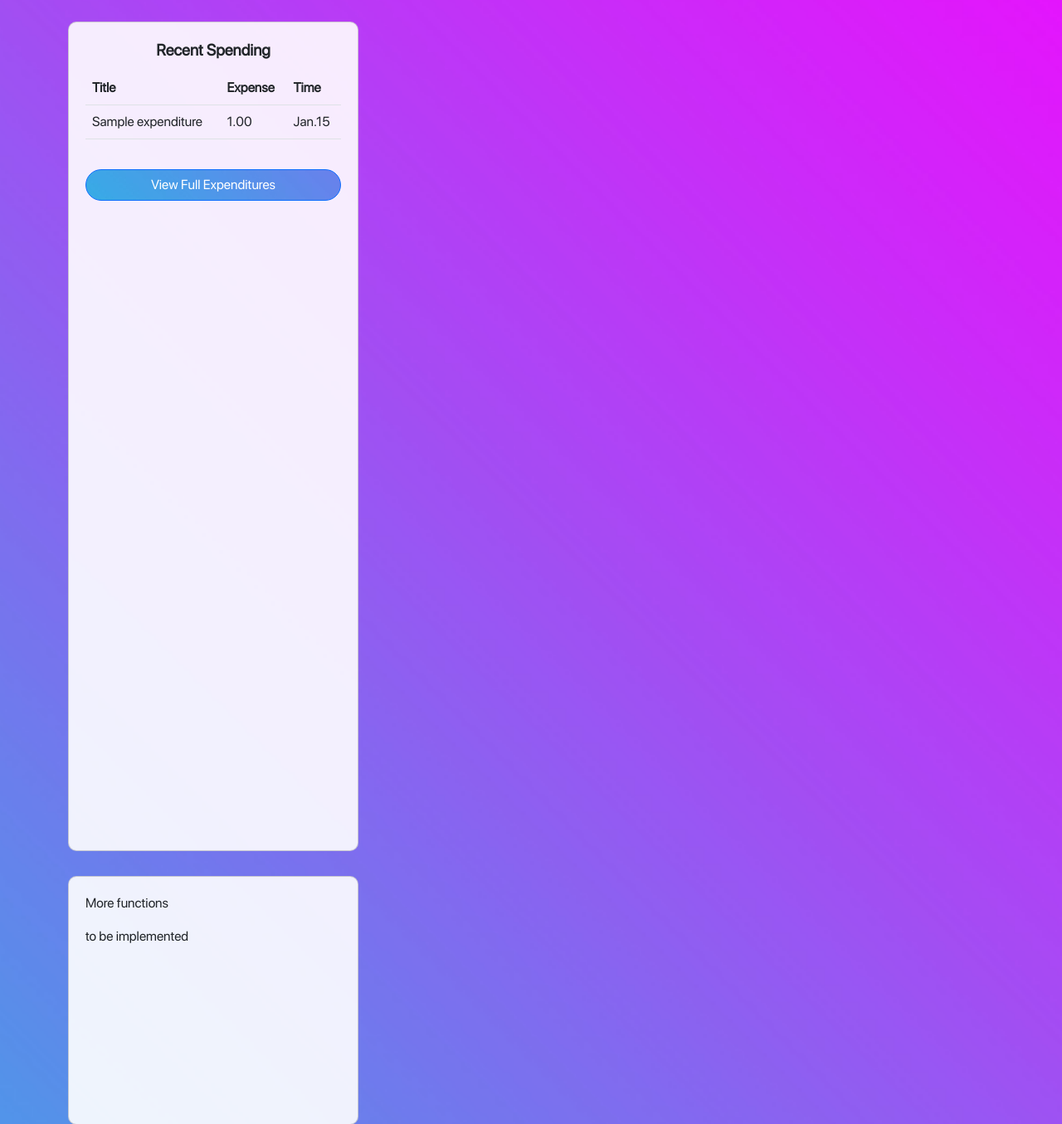
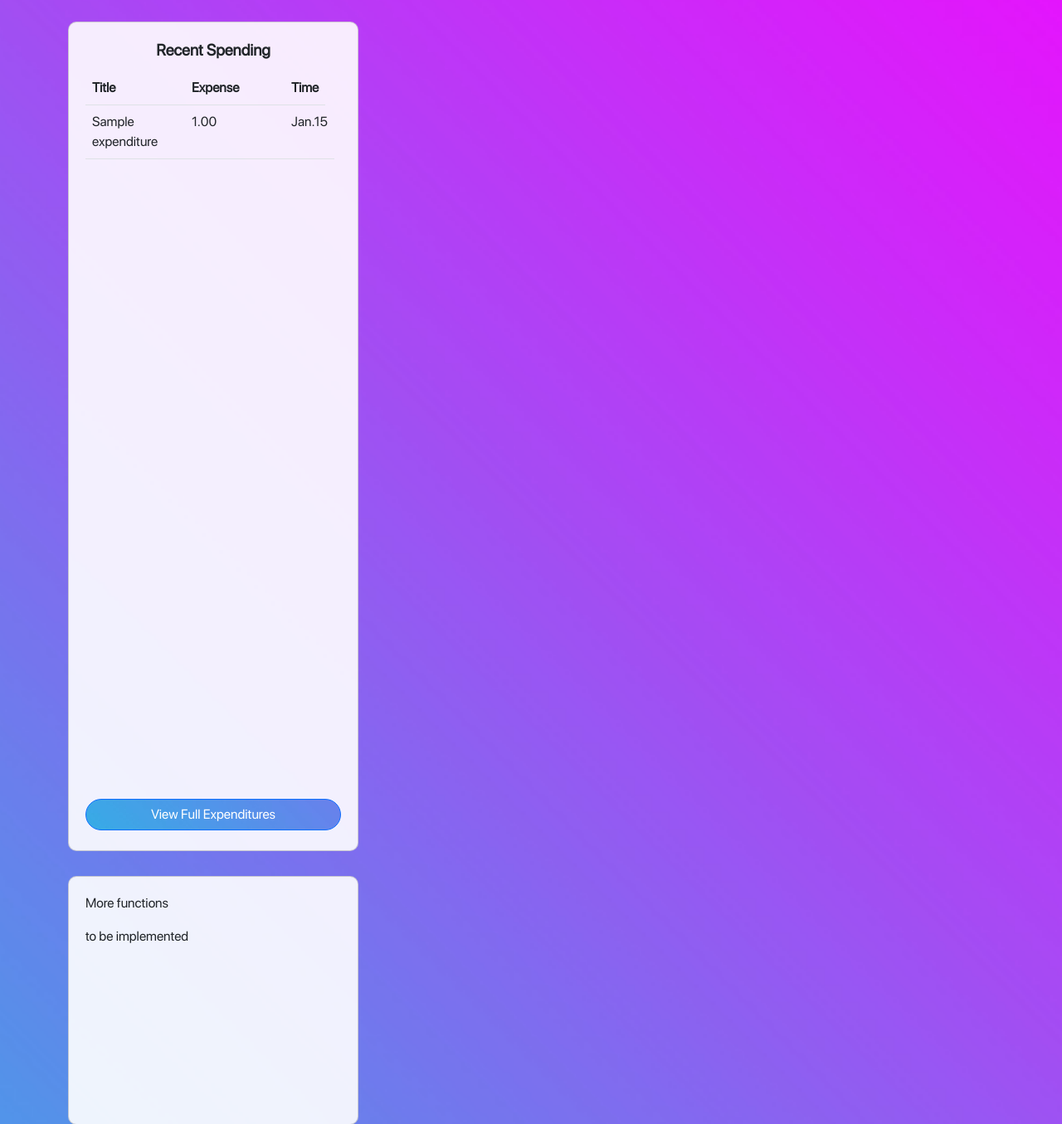
Before and after one commit to rb2cc/Team-Galin-Spending-Tracker, a Django app: page /landing_page/ in a window 1280 px wide. Shown: the part 62-1417 px from the top of the page at 83% size. Run offline with Django 4.2, Linux system fonts and the light colour scheme; a user stored in the database is signed in; tables that the repository leaves empty hold one stand-in row (values such as "Sample post"); some libraries are stand-ins or nearby versions.

Commit message:
better table

```diff
--- a/static/custom.css
+++ b/static/custom.css
@@ -141,7 +141,8 @@ input[type=password] {
 
 .mainTable {
   display:block;
-  table-layout:fixed
+  table-layout:fixed;
+  width:100%;
 }
 
 .mainThead {
@@ -154,6 +155,21 @@ input[type=password] {
   overflow-y:auto;
 }
 
+.simpleTable {
+  display:block;
+  table-layout:fixed;
+}
+
+.simpleThead {
+  display:block;
+}
+
+.simpleTbody{
+  display:block;
+  height: 800px;
+  overflow-y:hidden;
+}
+
 .dropdown-menu {
   background-color: rgb(255, 255, 255, 0.5);
 }
--- a/tracker/templates/landing_page.html
+++ b/tracker/templates/landing_page.html
@@ -4,20 +4,20 @@
     <div class = 'col'>
         <div class="card main-cardOne">
             <b style="font-size:larger; text-align:center; padding-bottom:10px">Recent Spending</b>
-            <table class="table">
-                <thead>
+            <table class="table simpleTable">
+                <thead class="simpleThead">
                     <tr>
-                        <th scope="col">Title</th>
-                        <th scope="col">Expense</th>
+                        <th scope="col" width="120px">Title</th>
+                        <th scope="col" width="120px">Expense</th>
                         <th scope="col">Time</th>
                     </tr>
                 </thead>
-                <tbody>
+                <tbody class="simpleTbody">
                     <div class="Spending">
                         {% for spending in spendings %}
                             <tr>
-                                <td>{{ spending.title }}</td>
-                                <td>{{ spending.expense }}</td>
+                                <td style="max-width:120px; min-width:120px">{{ spending.title }}</td>
+                                <td style="max-width:120px; min-width:120px">{{ spending.expense }}</td>
                                 <td>{{ spending.date_created|date:"M" }}.{{ spending.date_created.day }}</td>
                             </tr>
                         {% endfor %}
```
Also changed, not shown: tracker/templates/expenditure_list.html (+10 -7 lines), tracker/migrations/0001_initial.py.
